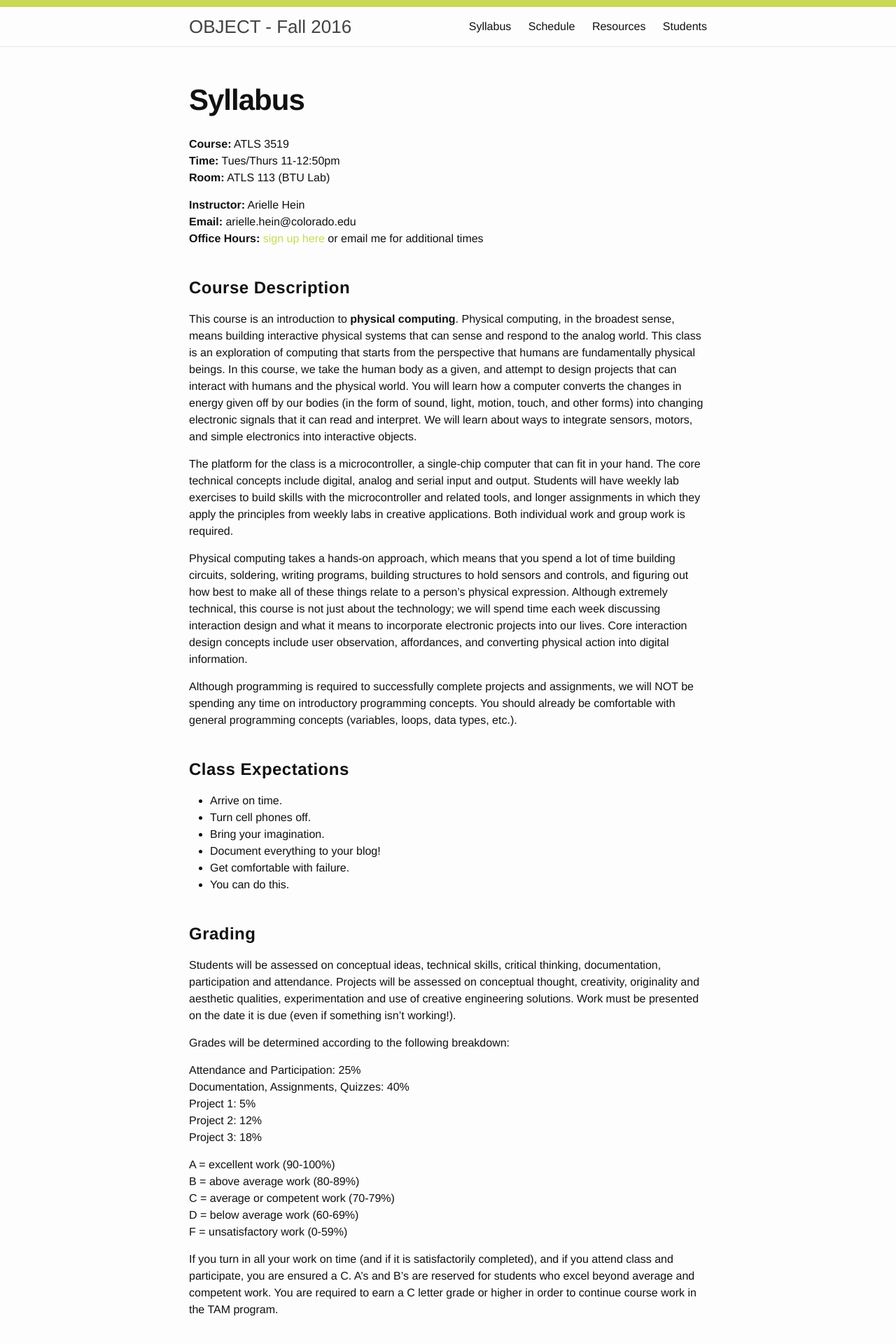
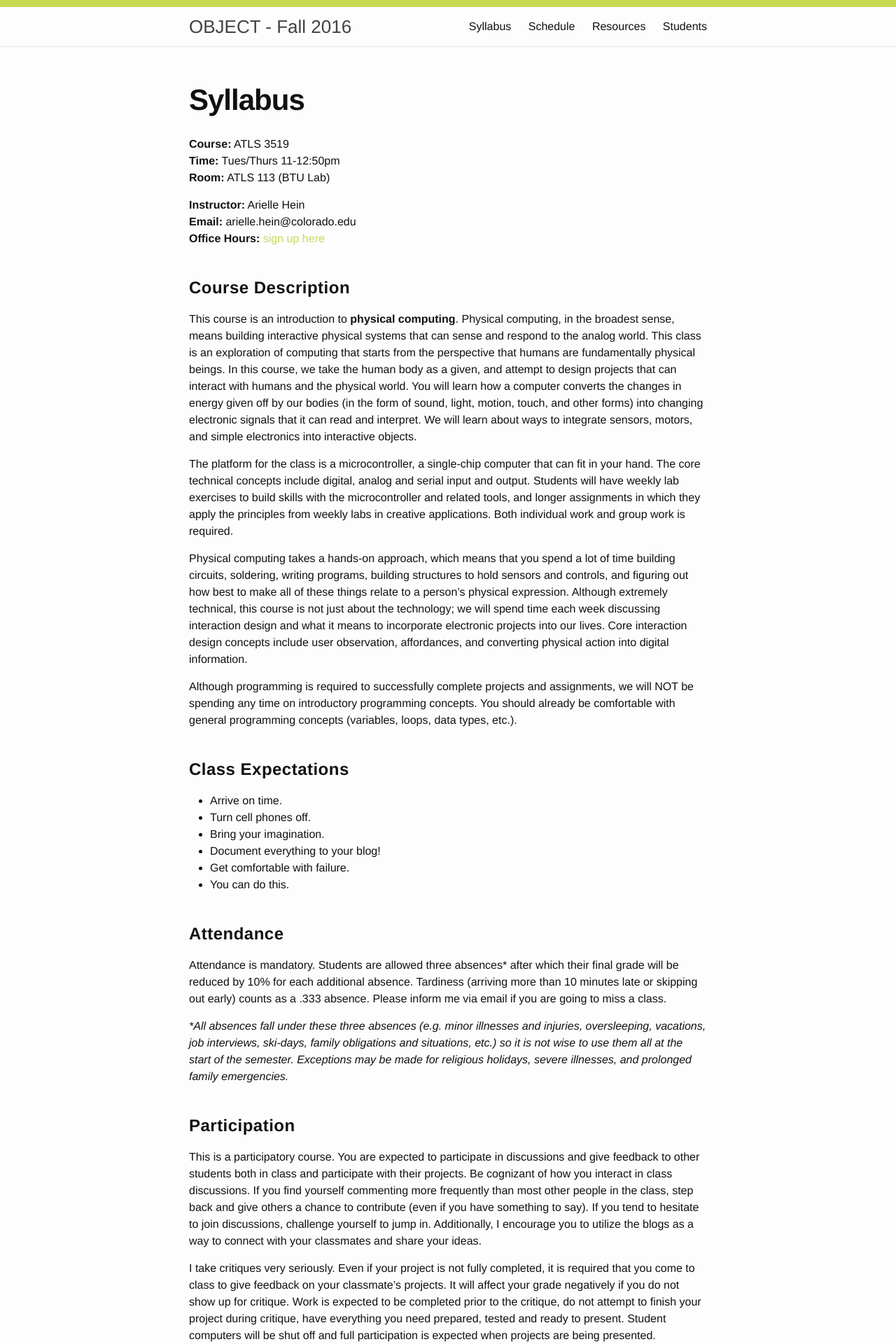
Before and after one commit to coloringchaos/object-fall-16, a Jekyll site: the page built from syllabus.md, in a window 1280 px wide. Shown: the top 1920 px of the page at 70% size. Built offline with Jekyll 4.4.1, drawn with Linux system fonts in a browser that asks for light colours; some of the changed text lies outside the part shown.

Commit message:
updating everything

```diff
--- a/_sass/_base.scss
+++ b/_sass/_base.scss
@@ -209,3 +209,16 @@ pre {
         }
     }
 }
+
+/**
+ * Tables
+ */
+.mbtablestyle {
+        border-collapse: collapse;
+
+   > table, td, th {
+        border: 1px solid black;
+        padding: 5px 20px;
+        }
+
+}
--- a/assignments/project-1.md
+++ b/assignments/project-1.md
@@ -4,15 +4,37 @@ title: Project 1
 permalink: /project-1/
 ---
 
-Make an interactive project without a microcontroller.
+Build a physically interactive project *without a microcontroller*. Your focus in this assignment should be on careful and timely sensing of the relevant actions of the person or people you’re designing for, and on a clear, prompt, and effective response. Any interactive system involves listening, thinking, and speaking from both parties.
 
-You must work alone on this project.
+*You must work individually on this project.*
+<br>
 
-# Grading Criteria:
 
-+ something
-+ something else
+#### **Project Requirements:**
 
-**Due Tuesday, September 13th** - in class demo / presentation of your project
++ Focus on a simple, well-crafted interaction
++ There must be some kind of switch
++ Your project must be housed in an enclosure (no visible breadboard!)
++ There must be feedback to the user (this could be in the form of light, sound, movement, etc.)
 
-Documentation Due Friday, September 16th by 8pm
+#### **Grading Criteria:**
+
+20% each: Enclosure, Feedback & Interaction Design, Hardware, Creativity, Documentation
+
+You are expected to document your work thoroughly on your blog as you go - your grade for this project will be based on your in-class demonstration and on the documentation you publish to your blog. Include details of all phases of the project. Include a project summary as well, explaining what the system you built is, what it does, and what purpose it’s intended to serve. Your summary should introduce the project as if the reader has never heard of the project before.
+
+**Your final blog documentation must include:**
+
++ a description of the project (1 paragraph)
++ details about how the project evolved and any challenges that were encountered (1 paragraph)
++ drawings of your interaction and of your circuit
++ high-quality photos or video of your finished project
+
+
+#### **Due Dates:**
+
+**Tuesday, September 13th** - in-class demonstration and critique of finished project
+
+**Friday, September 16th @ 8pm** - documentation due to your blog. Submit a link to your blog documentation on Edmodo.
+
+#### **Project 1 is worth 50 pts**
--- a/schedule.md
+++ b/schedule.md
@@ -6,65 +6,72 @@ permalink: /schedule/
 
 This page has a breakdown of the general content that we will cover in each class. Major project due dates are listed on this page, as are assignments, test and critique dates. This schedule is subject to change.
 
+*Assignments and readings are due on the day under which they are listed.*
+
 # Week 1
-**Tuesday, August 23nd** - Introductions, Fantasy Device, Expectations
+**Tuesday, August 23nd** - Introductions, Fantasy Device, Syllabus, Expectations
 
-**Thursday, August 25th** - Syllabus, Blogs, Basic Electronics, Identifying Components
+**Thursday, August 25th** - Blogs, Basic Electronics, Identifying Components
 
 + **Due:** review course syllabus - bring any questions to class
++ **Read:** [How to Use a Breadboard](https://learn.sparkfun.com/tutorials/how-to-use-a-breadboard)
 + **Read:** [Bret Victor's A Brief Rant on the Future of Interaction Design](http://worrydream.com/ABriefRantOnTheFutureOfInteractionDesign/)
 
 # Week 2
 **Tuesday, August 30th** - Using a Multimeter, Switches, Materials, Schematics
 
-+ **Due:** [Lab 1](/object-fall-16/lab-1)
++ **Due: [Lab 1](/object-fall-16/lab-1)**
++ **Read:** [What is Electricity](https://learn.sparkfun.com/tutorials/what-is-electricity)
 
 **Thursday, September 1st** - Understanding Electricity, Prototyping Circuits, Project Planning
 
-+ **Due:** [Lab 2](/object-fall-16/lab-2)
++ **Read:** Tom Igoe on [Physical Computing's Greatest Hits (and misses)](http://www.tigoe.net/blog/category/physicalcomputing/176/)
 
 # Week 3
 **Tuesday, September 6th** - Interaction Design, Feedback Loops, Project Check-in
 
-+ **[Lab 3](/object-fall-16/lab-3)**
++ **Due: [Lab 2]()**
++ **Read:** Chris Crawford [What Exactly is Interactivity?](http://object.ariellehein.com/readings/theartofinteractivedesign-ch1.pdf)
++ **Blog:** post a written reaction to Crawford and answer the questions at the end of the reading
 
 **Thursday, September 8th** - Enclosures, Prototyping, Soldering
 
++ **Due: [Lab 3]()**
 
 # Week 4
 **Tuesday, September 13th** - Project Critique
 
-+ **[Project 1](/object-fall-16/project-1)**
++ **Due: [Project 1]()**
 
 **Thursday, September 15th** - Introduction to Arduino, Microcontroller basics, Digital in/out
 
 # Week 5
 **Tuesday, September 20th** - Analog input, mapping values, Serial out: print and println, testing sensors
 
-+ **[LAB 4](/object-fall-16/lab-4)**
++ **Due: [Lab 4]()**
 
-**Thursday, September 22nd** - Analog out, PWM vs frequency modulation, libraries in Arduino
+**Thursday, September 22nd** - Quiz 1, Analog out, PWM vs frequency modulation, libraries in Arduino
 
-+ **[QUIZ 1]()**
++ **In Class: [Quiz 1]()**
 
 # Week 6
 **Tuesday, September 27th** - DIY Arduino, ATMega, Reading Data Sheets, Analog Circuits
 
-+ **[LAB 5](/object-fall-16/lab-5)**
++ **Due: [Lab 5]()**
 
 **Thursday, September 29th** - Open Source Hardware, Project Planning
 
 # Week 7
 **Tuesday, October 4th** - Transistors, Motors, Relays
 
-+ **[LAB 6](/object-fall-16/lab-6)**
++ **Due: [Lab 6]()**
 
 **Thursday, October 6th** - More Motors
 
 # Week 8
 **Tuesday, October 11th** - Work day
 
-+ **[LAB 7](/object-fall-16/lab-7)**
++ **Due: [Lab 7]()**
 
 **Thursday, October 13th** - Schematics, Fritzing, EagleCAD, PCBs
 
@@ -85,21 +92,21 @@ This page has a breakdown of the general content that we will cover in each clas
 
 **Thursday, November 3rd** - Introduction to Serial Communication
 
-+ **[SPARKFUN VISIT](/object-fall-16/sparkfun)**
++ **Due: [Sparkfun Visit]()**
 
 # Week 12
 **Tuesday, November 8th** - Serial Communication: sending bytes out and ASCII interpretation
 
 **Thursday, November 10th** - Serial Communication: Arduino to P5
 
-+ **[LAB 8](/object-fall-16/lab-8)**
++ **Due: [Lab 8]()**
 
 # Week 13
-**Tuesday, November 15th** - Wireless
+**Tuesday, November 15th** - Special topics based on student interest
 
-+ **[QUIZ 2]()**
++ **In Class: [Quiz 2]()**
 
-**Thursday, November 17th** - Wireless
+**Thursday, November 17th** - Special topics based on student interest
 
 # Week 14 - FALL BREAK
 *Tuesday, November 22nd - NO CLASS*
@@ -112,10 +119,10 @@ This page has a breakdown of the general content that we will cover in each clas
 **Thursday, December 1st** - Work Day
 
 # Week 16
-**Tuesday, December 6th** - Work day
+**Tuesday, December 6th** - Presentations
 
-**Thursday, December 8th** - Presentations
++ **Due: [Project 3]()**
 
-+ **[PROJECT 3](/object-fall-16/project-3)**
+**Wednesday, December 7th - [ATLAS EXPO]() at 5pm**
 
-# FINALS SCHEDULE
+**Thursday, December 8th** - Final Documentation, Wrap-up
--- a/syllabus.md
+++ b/syllabus.md
@@ -10,7 +10,7 @@ permalink: /syllabus/
 
 **Instructor:** Arielle Hein <br>
 **Email:** arielle.hein@colorado.edu<br>
-**Office Hours:** [sign up here](https://calendar.google.com/calendar/selfsched?sstoken=UUZYbEdENFRMME1vfGRlZmF1bHR8NmNhMjk2MzA1MTExOTU0ZDI4N2VlNDUzMDRiOGU4Y2I) or email me for additional times
+**Office Hours:** [sign up here](https://calendar.google.com/calendar/selfsched?sstoken=UUZYbEdENFRMME1vfGRlZmF1bHR8NmNhMjk2MzA1MTExOTU0ZDI4N2VlNDUzMDRiOGU4Y2I)
 
 
 
@@ -23,8 +23,6 @@ Physical computing takes a hands-on approach, which means that you spend a lot o
 
 Although programming is required to successfully complete projects and assignments, we will NOT be spending any time on introductory programming concepts. You should already be comfortable with general programming concepts (variables, loops, data types, etc.).
 
-
-
 # Class Expectations
 + Arrive on time.
 + Turn cell phones off.
@@ -33,18 +31,37 @@ Although programming is required to successfully complete projects and assignmen
 + Get comfortable with failure.
 + You can do this.
 
+# Attendance
+Attendance is mandatory. Students are allowed three absences* after which their final grade will be reduced by 10% for each additional absence. Tardiness (arriving more than 10 minutes late or skipping out early) counts as a .333 absence. Please inform me via email if you are going to miss a class.
+
+**All absences fall under these three absences (e.g. minor illnesses and injuries, oversleeping, vacations, job interviews, ski-days, family obligations and situations, etc.) so it is not wise to use them all at the start of the semester. Exceptions may be made for religious holidays, severe illnesses, and prolonged family emergencies.*
+
+# Participation
+This is a participatory course. You are expected to participate in discussions and give feedback to other students both in class and participate with their projects. Be cognizant of how you interact in class discussions. If you find yourself commenting more frequently than most other people in the class, step back and give others a chance to contribute (even if you have something to say). If you tend to hesitate to join discussions, challenge yourself to jump in. Additionally, I encourage you to utilize the blogs as a way to connect with your classmates and share your ideas.
+
+I take critiques very seriously. Even if your project is not fully completed, it is required that you come to class to give feedback on your classmate's projects. It will affect your grade negatively if you do not show up for critique. Work is expected to be completed prior to the critique, do not attempt to finish your project during critique, have everything you need prepared, tested and ready to present. Student computers will be shut off and full participation is expected when projects are being presented.
 
 
 # Grading
 Students will be assessed on conceptual ideas, technical skills, critical thinking, documentation, participation and attendance. Projects will be assessed on conceptual thought, creativity, originality and aesthetic qualities, experimentation and use of creative engineering solutions. Work must be presented on the date it is due (even if something isn't working!).
 
-Grades will be determined according to the following breakdown:
+If you turn in all your work on time (and if it is satisfactorily completed), and if you attend class and participate, you are ensured a C. A’s and B’s are reserved for students who excel beyond average and competent work. Individual projects that are turned in late will result in the grade being lowered for that project. Feedback through the form of critique is also essential; absence from any of the class critiques will result in a drop of one letter grade for that assignment.
 
-Attendance and Participation: 25% <br>
-Documentation, Assignments, Quizzes: 40% <br>
-Project 1: 5% <br>
-Project 2: 12% <br>
-Project 3: 18% <br>
+Large projects turned in late will be graded 10% lower for each day that they are late. Small weekly assignments turned in late will be accepted for half credit for one week after their initial due date. After one week, late small assignments will no longer be accepted for credit.
+
+*Grades will be determined according to the following breakdown:*
+
+|---------------|--------:|
+| Project 1 				| 50 pts |
+| Project 2 				| 100 pts |
+| Project 3 				| 150 pts |
+| Labs - 8 total			| 240 pts |
+| Quizzes - 2 total			| 160 pts |
+| Documentation (Blog) 		| 150 pts |
+| Attendance & Participation| 150 pts |
+{:.mbtablestyle}
+
+<br>
 
 A = excellent work (90-100%) <br>
 B = above average work (80-89%) <br>
@@ -52,22 +69,7 @@ C = average or competent work (70-79%) <br>
 D = below average work (60-69%) <br>
 F = unsatisfactory work (0-59%) <br>
 
-If you turn in all your work on time (and if it is satisfactorily completed), and if you attend class and participate, you are ensured a C. A's and B's are reserved for students who excel beyond average and competent work. You are required to earn a C letter grade or higher in order to continue course work in the TAM program.
-
-
-
-# Attendance
-Attendance is mandatory. Please inform me via email if you are going to miss a class. You are allowed 2 absences (not applicable to critique days), every absence after that will result in the lowering of the final letter grade by 10%. Tardiness (arriving more than 10 minutes late or skipping out early) counts as a .333 absence.
-
-Individual projects that are turned in late will result in the grade being lowered for that project. Feedback through the form of critique is also essential; absence from any of the class critiques will result in a drop of one letter grade for that assignment.
-
-
-
-# Participation
-This is a participatory course. You are expected to participate in discussions and give feedback to other students both in class and participate with their projects. Be cognizant of how you interact in class discussions. If you find yourself commenting more frequently than most other people in the class, step back and give others a chance to contribute (even if you have something to say). If you tend to hesitate to join discussions, challenge yourself to jump in. Additionally, I encourage you to utilize the blogs as a way to connect with your classmates and share your ideas.
-
-I take critiques very seriously. Even if your project is not fully completed, it is required that you come to class to give feedback on your classmatesâ€™ projects. It will affect your grade negatively if you do not show up for critique. Work is expected to be completed prior to the critique, do not attempt to finish your project during critique, have everything you need prepared, tested and ready to present. Student computers will be shut off and full participation is expected when projects are being presented.
-
+*You are required to earn a C letter grade or higher in order to continue course work in the TAM program.*
 
 
 # Projects
@@ -76,32 +78,28 @@ You will complete three detailed production assignments over the course of the t
 
 
 # Labs & Quizzes
-There is a lab activity for nearly every week during the first half of the semester. They are short, simple activities meant to help you understand the principles discussed in class and become familiar with physical computing technologies.
+There is a lab activity for nearly every week during the first half of the semester. They are short, simple assignments meant to help you understand the principles discussed in class and become familiar with physical computing technologies.
 
-Both in-class and take-home quizzes will be assigned throughout the semester.
+You will take two quizzes over the course of the semester. Both are open note / open internet in-class assessments.
 
 
 
 # Readings & Assignments
 Weekly assignments will include relevant readings, videos, and observation exercises. You are expected to document all work to your blog. This includes your successes, failures, reading responses, project ideas and inspirations.
 
-*Readings are mandatory!* Come to class prepared to discuss any assigned reading materials; you will occasionally be given in-class pop-quizzes about any assigned readings.
+*Readings are mandatory!* Come to class prepared to discuss any assigned reading materials; you may occasionally be given in-class pop-quizzes about any assigned readings (which would contribute toward your overall participation grade).
 
 
 
 # Blog & Documentation
 You are expected to keep an online journal of your progress in this course. At a minimum, I expect you to summarize any insights you have in each week's work, to discuss any readings, and to thoroughly document your production projects and technical research. I encourage you to read and comment on each other's posts.
 
-Please make sure your blog assignments are online the night before class (by 11pm) to ensure that your classmates and I can read them before class.
-
 
 
 # Materials
-You will be provided with a basic prototyping kit for this course which will allow you to complete all necessary labs and homework assignments.
+You will be provided with a basic prototyping kit for this course which will allow you to complete all necessary labs and homework assignments. **You are required to bring the materials given to you each class period!**
 
-You are required to bring the materials given to you each class period!
-
-Any additional parts or materials required for midterm or final projects will be your responsibility to acquire. You should plan to budget approximately $200 for this course. Some projects can be completed for less than $15, others might require components and materials costing as much as $150+.
+Any additional parts or materials required for projects will be your responsibility to acquire. It is advised to **budget approximately $200 for this course** to account for materials expenses. Some projects can be completed for less than $15, others might require components and materials costing as much as $150+. You will have full access to the BTU Lab and you are welcome to use the materials there, but you should not rely on these supplies to produce your assignments.
 
 
 
```
Also changed, not shown: other parts of schedule.md (+1 -1 lines), assignments/lab-1.md (+3 -2 lines), resources.md (+10 -9 lines).
